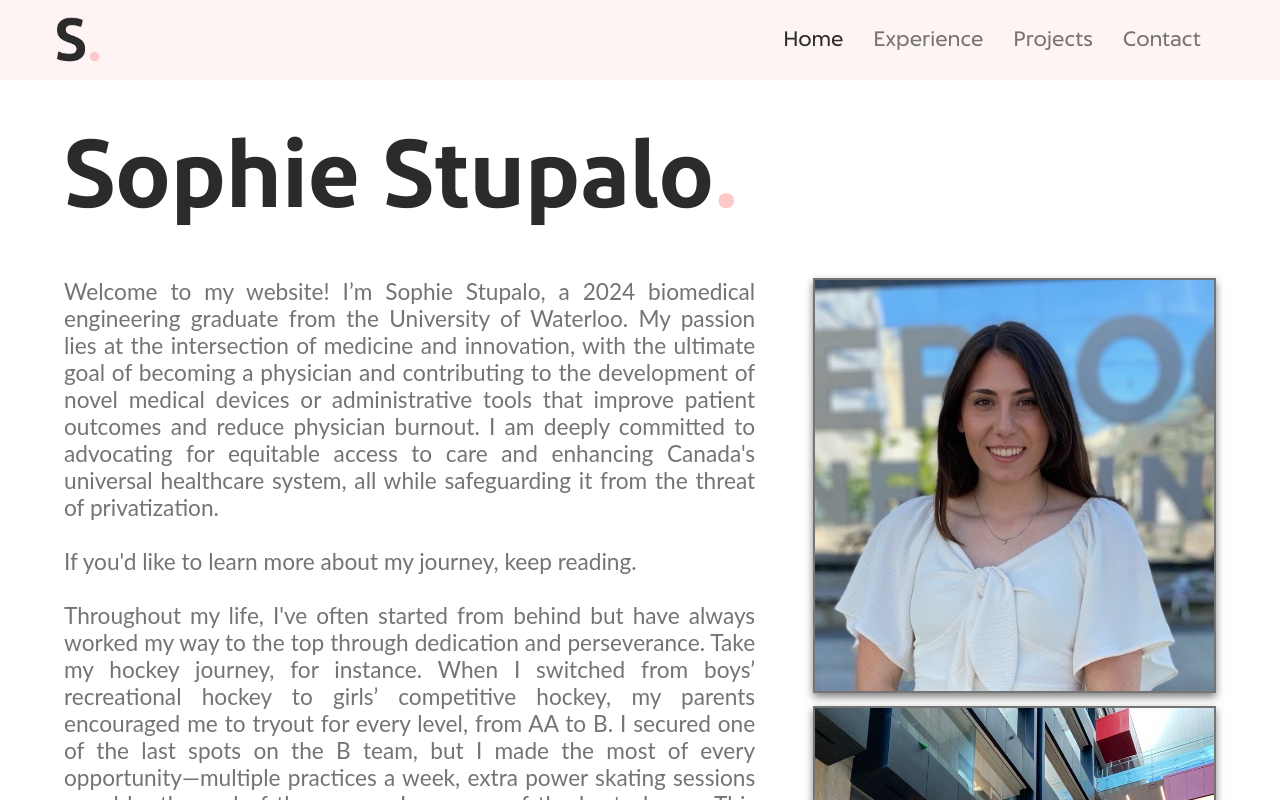
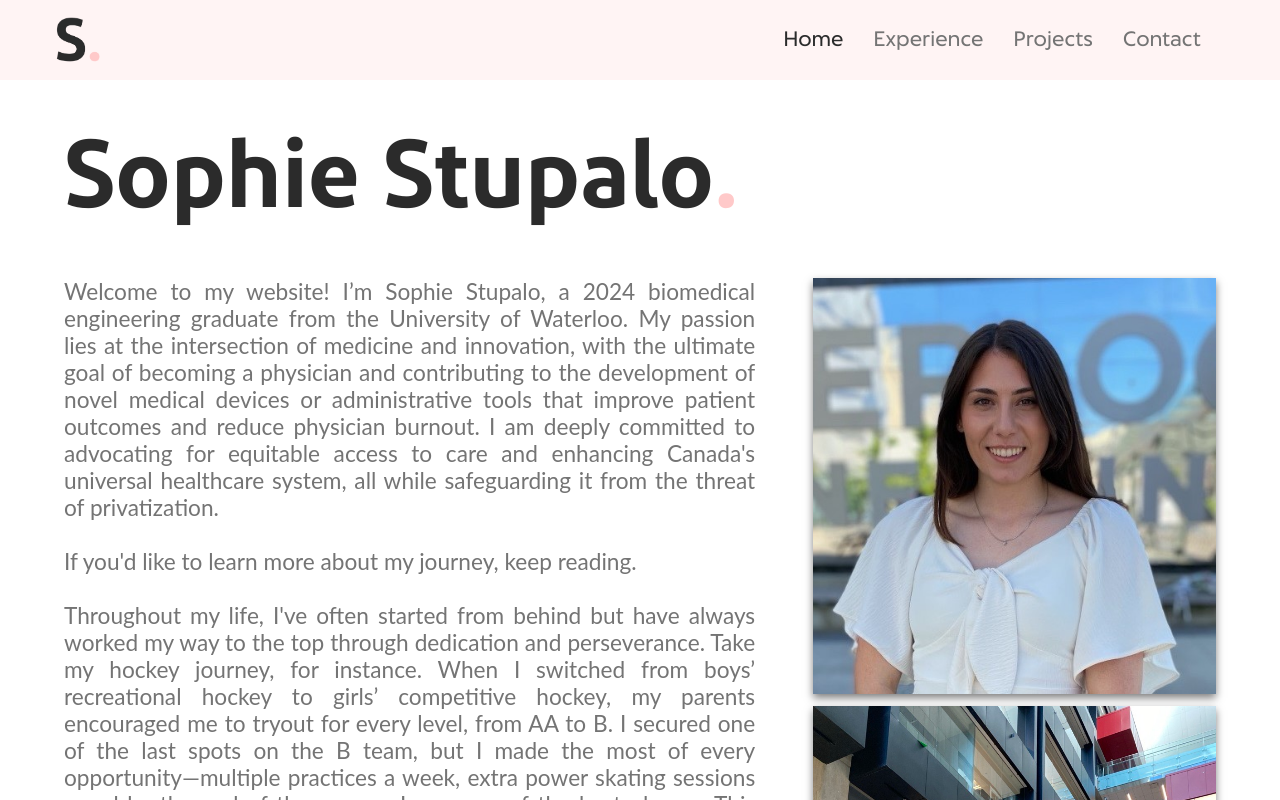
Before and after one commit to sstupalo/portfolio-website, a React (Create React App) app: page / in a window 1280 px wide. Shown: the top 800 px of the page. Built offline with nearby package versions, Linux system fonts and the light colour scheme; a web font is replaced by a local one.

Commit message:
Styled home page images

```diff
--- a/src/components/home/Home.js
+++ b/src/components/home/Home.js
@@ -16,7 +16,6 @@ import {
   ButtonText,
   DownloadButtonText,
   AboutMeParagraph,
-  ProfilePictureContainer,
   ProfilePicture
 } from './HomeStyles';
 import { faGraduationCap, faPhone, faEnvelope, faDownload } from '@fortawesome/free-solid-svg-icons'
@@ -54,17 +53,12 @@ function Home({data}) {
           <AboutMeParagraph>{data.aboutMeParagraph}</AboutMeParagraph>
         </LeftContainer>
         <RightContainer>
-          <ProfilePictureContainer>
-            <ProfilePicture src={data.profileImage}/>
-          </ProfilePictureContainer>
-          <ProfilePictureContainer>
-            <ProfilePicture src={data.fullImage}/>
-          </ProfilePictureContainer>
+          <ProfilePicture src={data.profileImage}/>
+          <ProfilePicture src={data.fullImage}/>
         </RightContainer>
         <BottomContainer>
-          <ProfilePictureContainer>
-            <ProfilePicture src={data.profileImage}/>
-          </ProfilePictureContainer>
+          <ProfilePicture src={data.profileImage}/>
+          <ProfilePicture src={data.fullImage}/>
         </BottomContainer>
       </ContentContainer>
     </HomePageContainer>
--- a/src/components/home/HomeStyles.js
+++ b/src/components/home/HomeStyles.js
@@ -128,17 +128,11 @@ export const AboutMeParagraph = styled.p`
   text-align: justify;
 `
 
-export const ProfilePictureContainer = styled.div`
+export const ProfilePicture = styled.img`
   display: flex;
   width: 100%;
-  background-color: #747474FF;
+  max-width: 100%;
   margin-bottom: 3%;
   box-shadow: 0 4px 8px rgba(0, 0, 0, 0.5);
+  height: auto;
 `
-
-export const ProfilePicture = styled.img`
-  width: 99%;
-  max-width: 99%;
-  height: auto;
-  padding: 0.5%;
-`
```
